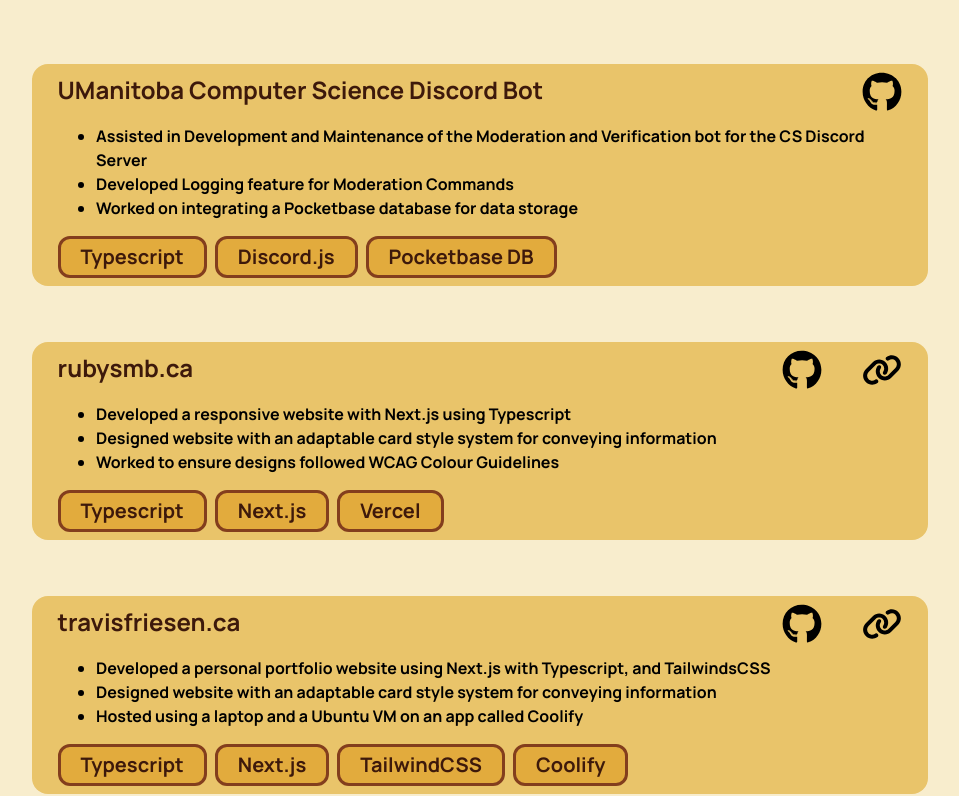
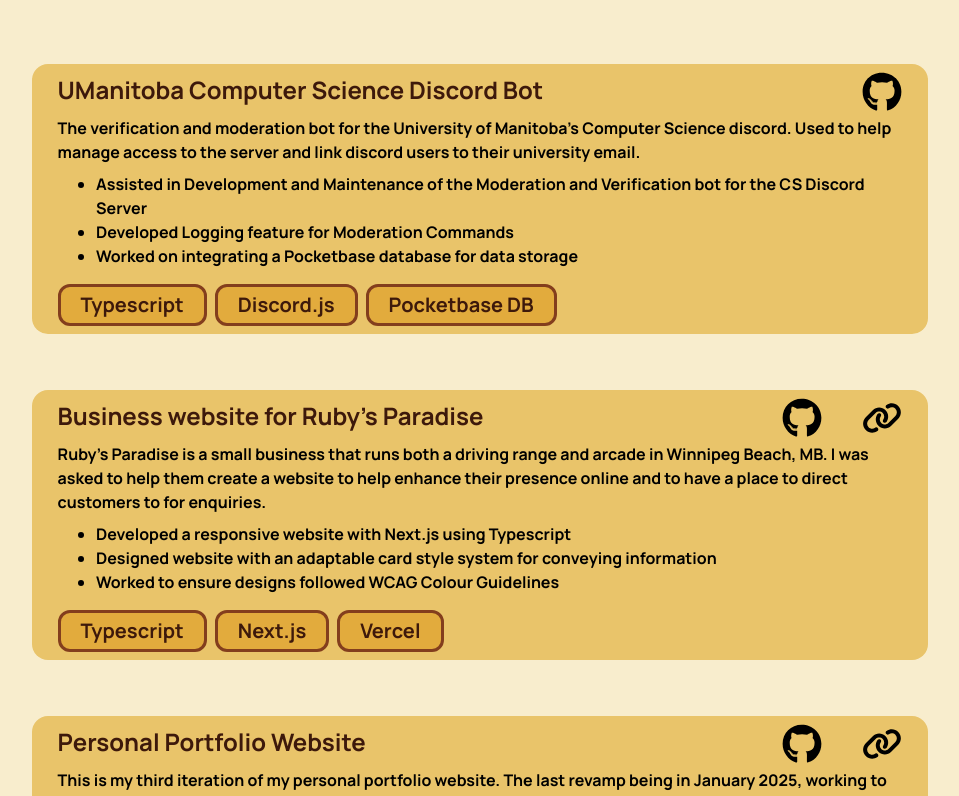
Before and after one commit to travisfriesen/next.travisfriesen.ca, a Next.js app: page / in a window 1280 px wide. Shown: the part 1447-2243 px from the top of the page, without its empty margins (160-1119 px from the left). Built offline with nearby package versions, Linux system fonts and the light colour scheme.

Commit message:
added project description

```diff
--- a/src/data/projects.json
+++ b/src/data/projects.json
@@ -1,7 +1,7 @@
 {
   "csdiscordbot": {
     "title": "UManitoba Computer Science Discord Bot",
-    "description": "",
+    "description": "The verification and moderation bot for the University of Manitoba's Computer Science discord. Used to help manage access to the server and link discord users to their university email.",
     "github": "https://github.com/umanitoba-cssa/honkbot2",
     "link": "",
     "points": {
@@ -16,8 +16,8 @@
     }
   },
   "rubysmb": {
-    "title": "rubysmb.ca",
-    "description": "",
+    "title": "Business website for Ruby's Paradise",
+    "description": "Ruby's Paradise is a small business that runs both a driving range and arcade in Winnipeg Beach, MB. I was asked to help them create a website to help enhance their presence online and to have a place to direct customers to for enquiries.",
     "github": "https://github.com/travisfriesen/rubys-website",
     "link": "https://rubysmb.ca",
     "points": {
@@ -32,8 +32,8 @@
     }
   },
   "tf.ca": {
-    "title": "travisfriesen.ca",
-    "description": "",
+    "title": "Personal Portfolio Website",
+    "description": "This is my third iteration of my personal portfolio website. The last revamp being in January 2025, working to showcase the new design and technical skills that I have developed since the last revamp.",
     "github": "https://github.com/travisfriesen/next.travisfriesen.ca",
     "link": "https://travisfriesen.ca",
     "points": {
--- a/tailwind.config.ts
+++ b/tailwind.config.ts
@@ -1,5 +1,4 @@
 import type { Config } from "tailwindcss";
-import plugin from "tailwindcss/plugin";
 
 const config: Config = {
   content: [
```
